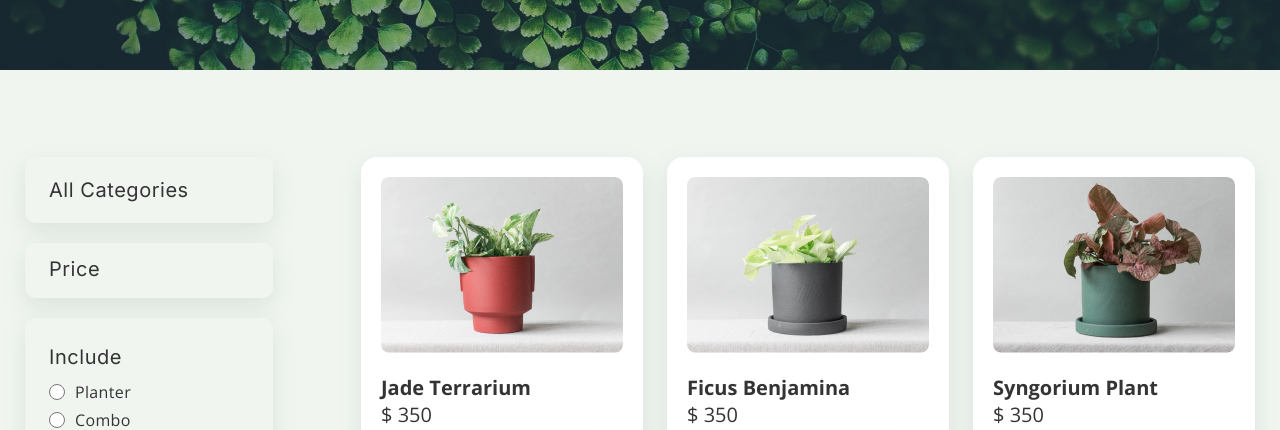
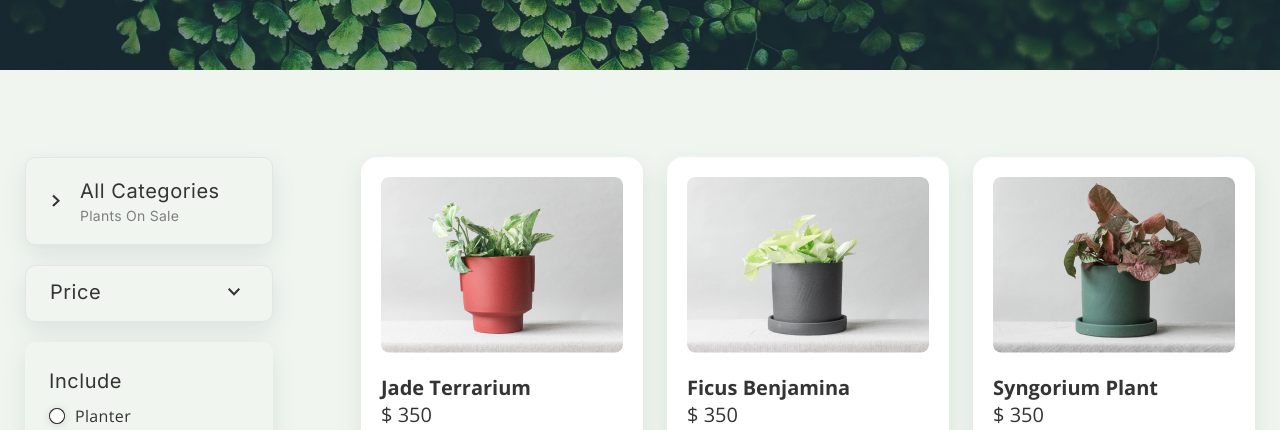
Before and after one commit to aleksi-svaridze/plan-a-plant, a plain HTML site: page index.html in a window 1280 px wide. Shown: the part 370-800 px from the top of the page. Drawn offline with nearby package versions, Linux system fonts and the light colour scheme.

```diff
--- a/assets/styles/scss/main.scss
+++ b/assets/styles/scss/main.scss
@@ -3,6 +3,7 @@
 @import './partials/variables';
 @import './partials/typography';
 
+@import './partials/helper-classes';
 @import './partials/mixins';
 @import './partials/container';
 @import './partials/cards';
--- /dev/null
+++ b/assets/styles/scss/partials/_helper-classes.scss
@@ -0,0 +1,10 @@
+.flex-between {
+    display: flex;
+    align-items: center;
+    justify-content: space-between;
+}
+.flex-start {
+    display: flex;
+    align-items: center;
+    justify-content: flex-start;
+}
--- a/assets/styles/scss/partials/sections/_main.scss
+++ b/assets/styles/scss/partials/sections/_main.scss
@@ -33,11 +33,45 @@
         line-height: 150%;
         letter-spacing: 0.0275em;
         color: $color-gray-dark;
+        position: relative;
+
+        &--info {
+            font-size: 14px;
+            line-height: 143%;
+            letter-spacing: 0.018em;
+            color: $color-gray-dark;
+            opacity: .6;
+            display: block;
+        }
+
+        &--arrow-down {
+            width: 12px;
+            height: 7.5px;
+            background-image: url(../../images/arrow_icon.svg);
+            background-position: center;
+            background-size: cover;
+            background-repeat: no-repeat;
+            margin-right: 32px;
+            cursor: pointer;
+        }
+
+        &--arrow-right {
+            width: 12px;
+            height: 7.5px;
+            background-image: url(../../images/arrow_icon.svg);
+            background-position: center;
+            background-size: cover;
+            background-repeat: no-repeat;
+            transform: rotate(-90deg);
+            cursor: pointer;
+            margin-right: 18px;
+        }
     }
 
     &__by--cat {
         padding-top: 18px;
         padding-bottom: 18px;
+        border: 1px solid #E3E5E6;
     }
 
     &__by--include  {
@@ -48,6 +82,7 @@
     &__by--price {
         padding-top: 11px;
         padding-bottom: 14px;
+        border: 1px solid #E3E5E6;
     }
 }
 .form__include {
@@ -62,8 +97,42 @@
         }
 
         &-input {
+            position: relative;
             width: 16px;
             height: 16px;
+
+
+            &::before {
+                content: "";
+                width: 100%;
+                height: 100%;
+                background-color: $color-gray-dark;
+                border-radius: 50%;
+                position: absolute;
+                left: 0;
+                top: 0;
+                box-shadow: 0px 1px 8px rgba(0, 0, 0, 0.13);
+            }
+
+            &::after {
+                content: "";
+                width: 14px;
+                height: 14px;
+                background-color: #fff;
+                border: 1px solid #fff;
+                border-radius: 50%;
+                position: absolute;
+                left: 1px;
+                top: 1px;
+                z-index: 2;
+            }
+
+            &:checked::after {
+                background-color: $color-gray-dark;
+            }
+            &:checked::before {
+                background-color: $color-gray-dark;
+            }
         }
         &-label {
             line-height: 150%;
--- a/index.html
+++ b/index.html
@@ -44,15 +44,24 @@
                 <h1 class="hero__heading">shop</h1>
             </div>
         </div>
+
         <main class="main">
             <div class="main__container">
                 <aside class="main__sidebar">
                     <div class="filters filters__by--cat">
-                        <h2 class="filters__heading">all categories</h2>
+
+                        <div class="flex-start">
+                            <span class="filters__heading--arrow-right"></span>
+                            <h2 class="filters__heading">
+                                all categories
+                                <span class="filters__heading--info">Plants on Sale</span>
+                            </h2>
+                        </div>
+
                     </div>
 
                     <div class="filters filters__by--price">
-                        <h2 class="filters__heading">price</h2>
+                        <h2 class="filters__heading flex-between">price <span class="filters__heading--arrow-down"></span></h2>
                     </div>
 
                     <div class="filters filters__by--include">
```
Also changed, not shown: assets/styles/css/main.css, 1 other file.
